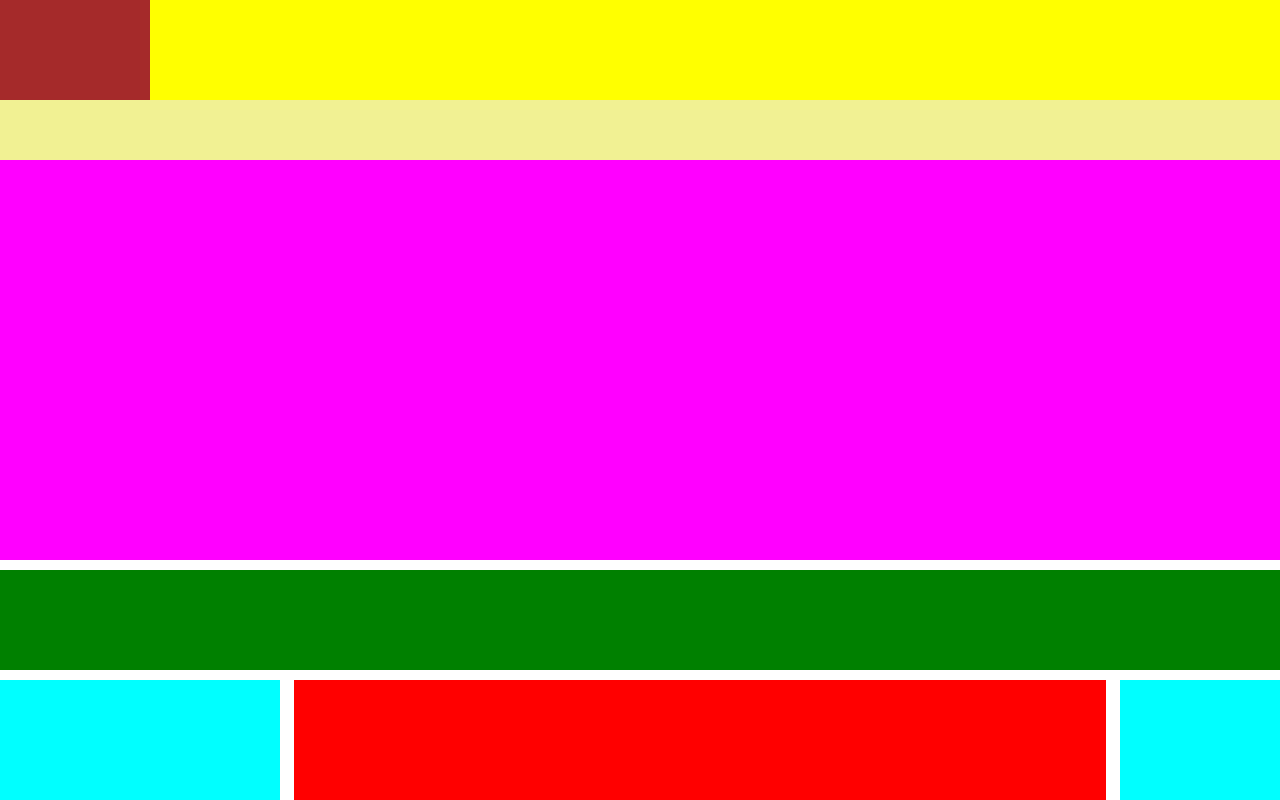
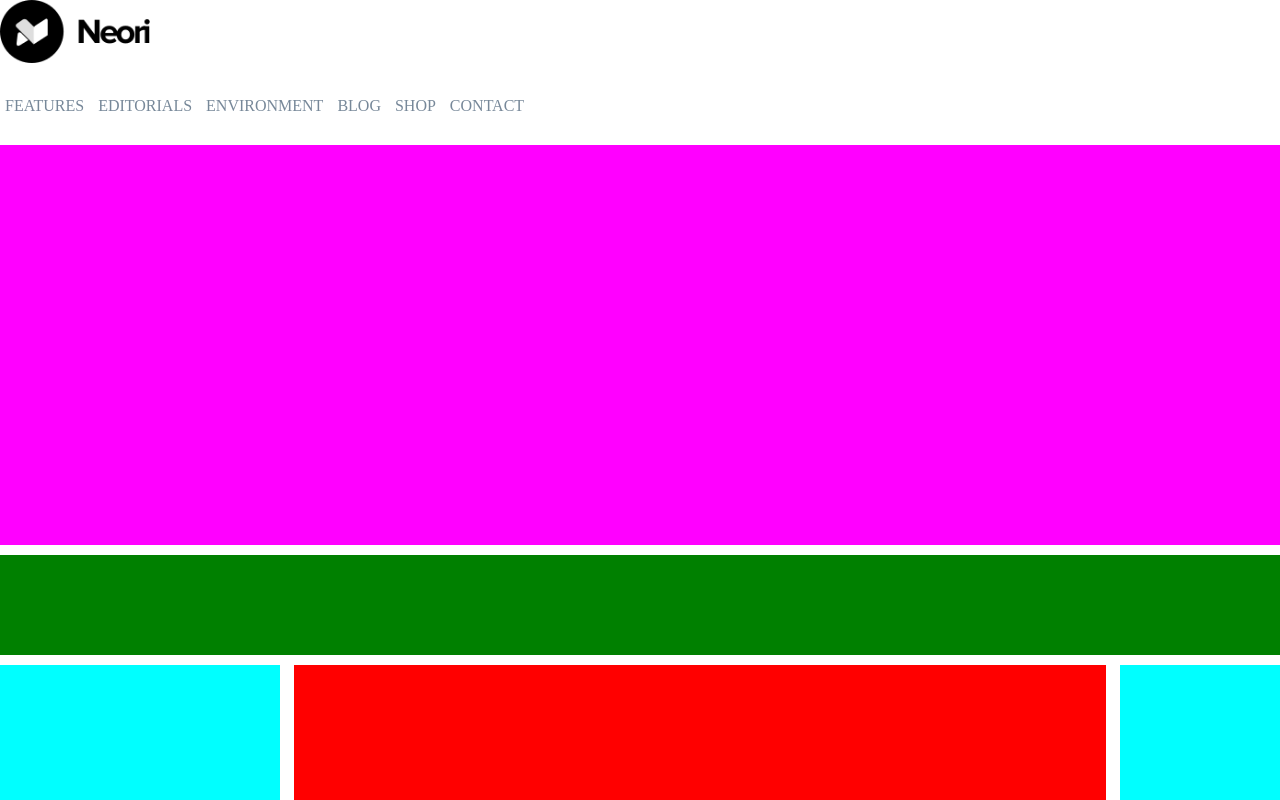
Before and after one commit to Alexxboc/htmlcss-wp, a plain HTML site: page index.html in a window 1280 px wide. Shown: the top 800 px of the page. Drawn offline with Linux system fonts and the light colour scheme; files that its build step writes are made by us from their sources.

Commit message:
Create header with logo and nav

```diff
--- a/CSS/style.css
+++ b/CSS/style.css
@@ -6,22 +6,22 @@
 
 /* debug rules */
 
-body>header {
+/* body>header {
     background-color: yellow;
     height: 160px;
     background-color: yellow;
-}
+} */
 
-header> .logo {
+/* header> .logo {
     height: 100px;
     width: 150px;
     background-color: brown;
-}
+} */
 
- nav, footer {
+ /* nav, footer {
     height: 60px;
     background-color: rgb(241, 241, 147);
-}
+} */
 
 main> .hero_img {
     height:400px;
@@ -50,18 +50,26 @@ div> .main_section {
     margin: 0 1%;
 }
 
-#top_header {
+/* </debug rules */
 
+
+.logo> img {
+    width: 150px;
 }
 
-.logo {
-
+#top_nav {
+    margin: 30px 0;
 }
 
-#top_nav, #site_footer {
 
 
+nav> a {
+    text-decoration: none;
+    color: lightslategray;
+    padding: 5px;
 }
+
+
 
 .hero_img {
 
--- a/index.html
+++ b/index.html
@@ -11,8 +11,18 @@
 <body class="debug">
 
     <header id="top_header">
-        <div class="logo"></div>
-        <nav id="top_nav"></nav>
+        <div class="logo">
+            <img src="./img/logo.png" alt="">
+            <div class="border"></div>
+        </div>
+        <nav id="top_nav">
+            <a href="">FEATURES</a>
+            <a href="">EDITORIALS</a>
+            <a href="">ENVIRONMENT</a>
+            <a href="">BLOG</a>
+            <a href="">SHOP</a>
+            <a href="">CONTACT</a>
+        </nav>
          <!-- />nav -->
 
     </header>
@@ -22,7 +32,8 @@
 
 
     <main>
-        <div class="hero_img"></div>
+        <div class="hero_img">
+        </div>
         <div class="article clearfix">
             <div class="title_row"></div>
             <aside class="aside"></aside>
```
